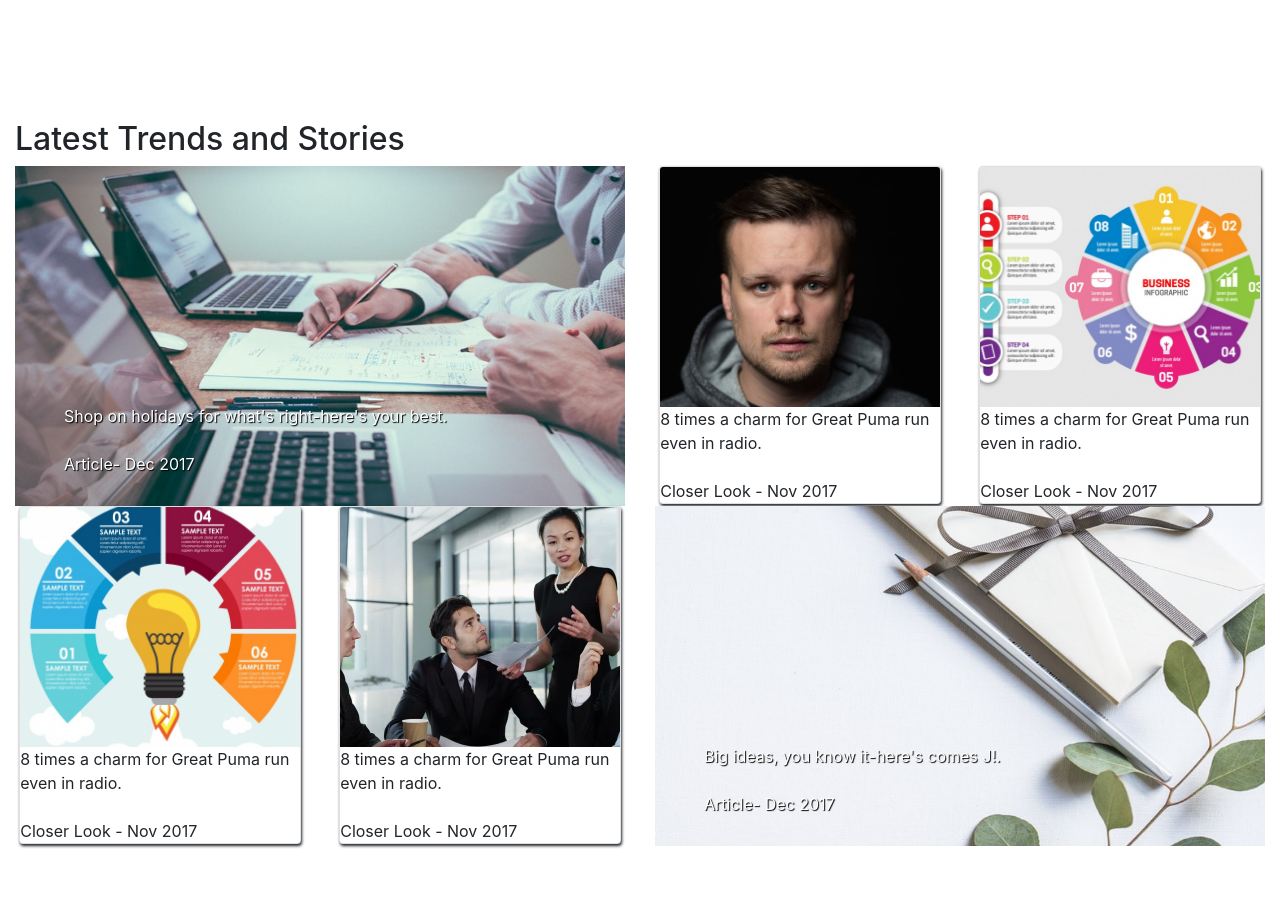
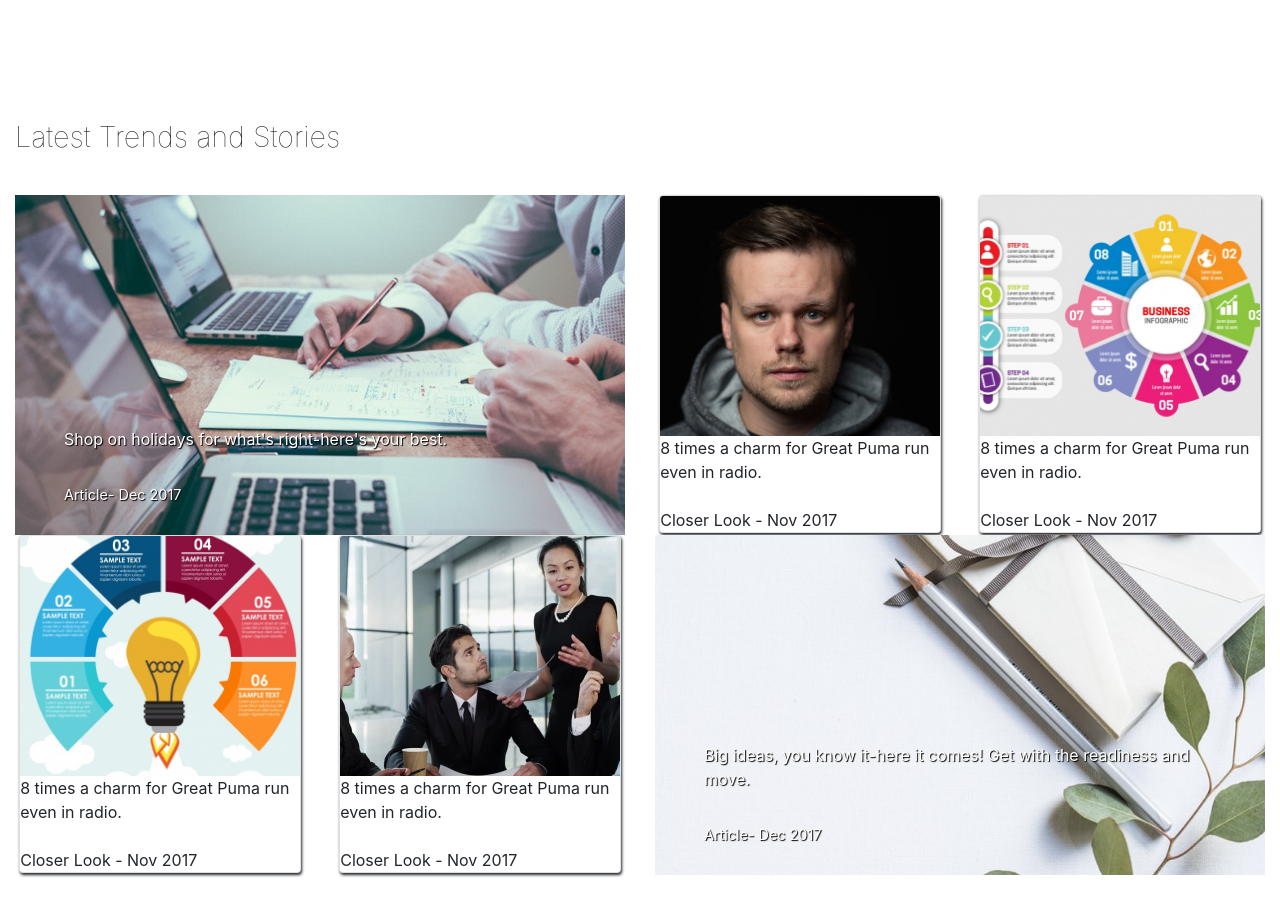
Before and after one commit to k3vnb/thinkwit, a plain HTML site: page index.html in a window 1280 px wide. Drawn offline with Linux system fonts and the light colour scheme.

Commit message:
fix banner images & overlayed captions according to example

```diff
--- a/css/master.css
+++ b/css/master.css
@@ -1,5 +1,10 @@
 * {
   box-sizing: border-box;
+}
+.title-div h1 {
+  font-weight: lighter;
+  font-size: 1.8em;
+  padding-bottom: 2rem;
 }
 
 .container-a {
@@ -11,14 +16,27 @@
   width: 100%;
   height: 340px;
   position: relative;
+  object-fit: cover;
 }
 
-.top-image-caption {
+.top-image-caption-a {
   position: absolute;
-  top: 70%;
+  left: 10%;
+  bottom: 20%;
+  color: white;
+  text-shadow: 1px 1px 1px black;
+}
+.top-image-caption-b {
+  position: absolute;
+  top: 85%;
   left: 10%;
   color: white;
   text-shadow: 1px 1px 1px black;
+  font-size: .9em;
+}
+
+.top-image-caption-a {
+  width: 80%;
 }
 
 .card {
--- a/index.html
+++ b/index.html
@@ -11,14 +11,17 @@
   </head>
   <body>
     <div class="container-a">
-      <div class="hidden-div d-none d-lg-block">
-        <h2>Latest Trends and Stories</h2>
+      <div class="title-div d-none d-lg-block">
+        <h1>Latest Trends and Stories</h1>
       </div>
       <div class="row">
         <div class="col-lg-6">
           <img class="top-image" src="img/business.jpeg" alt="Productive Business Interaction">
-          <div class="top-image-caption">
-            <p>Shop on holidays for what's right-here's your best.<br><br>Article- Dec 2017</p>
+          <div class="top-image-caption-a">
+            <p>Shop on holidays for what's right-here's your best.</p>
+          </div>
+          <div class="top-image-caption-b">
+            <p>Article- Dec 2017</p>
           </div>
         </div>
         <div class="card-pad col-lg-3 col-md-6">
@@ -81,8 +84,11 @@
         </div>
         <div class="col-lg-6">
           <img class="top-image" src="img/gift.jpg" alt="Business Gift">
-          <div class="top-image-caption">
-            <p>Big ideas, you know it-here's comes J!.<br><br>Article- Dec 2017</p>
+          <div class="top-image-caption-a">
+            <p>Big ideas, you know it-here it comes! Get with the readiness and move.</p>
+          </div>
+          <div class="top-image-caption-b">
+            <p>Article- Dec 2017</p>
           </div>
         </div>
       </div><!--end of second row-->
```
